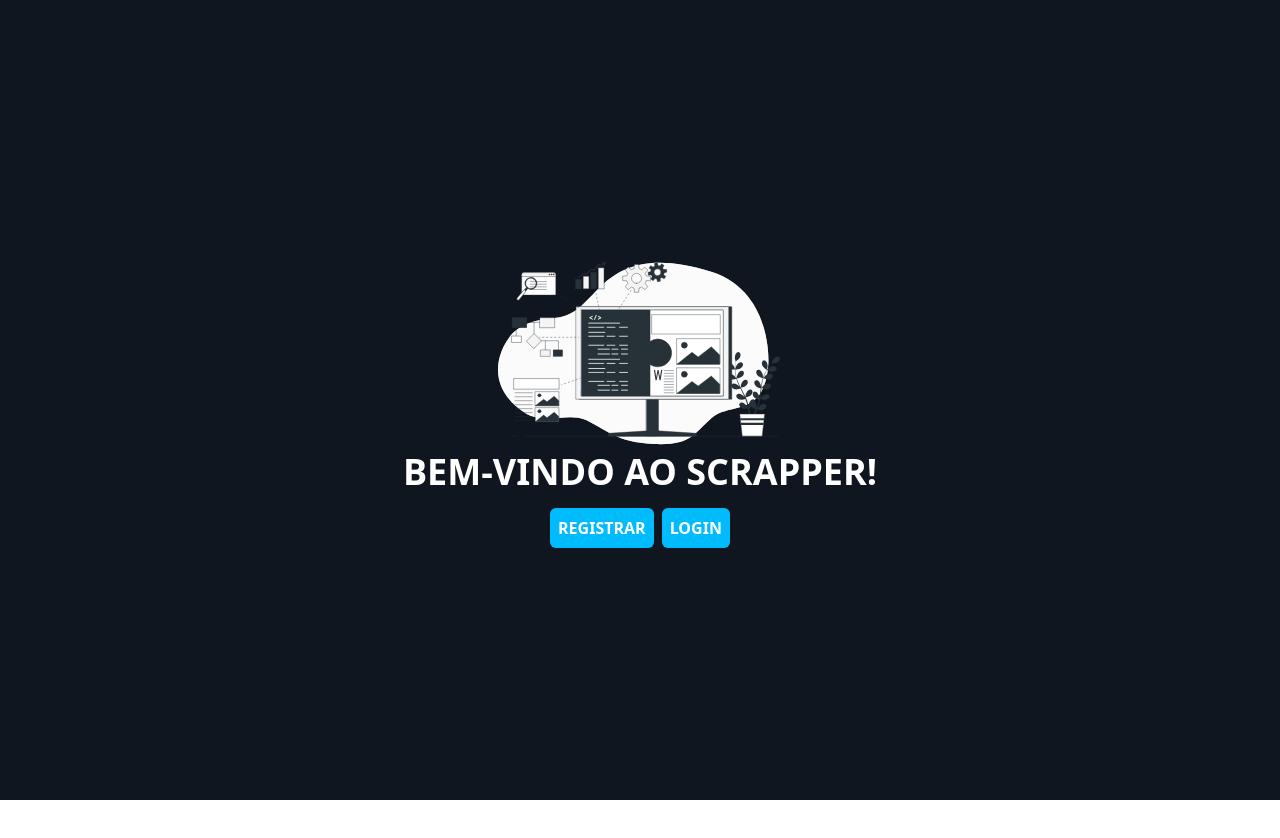
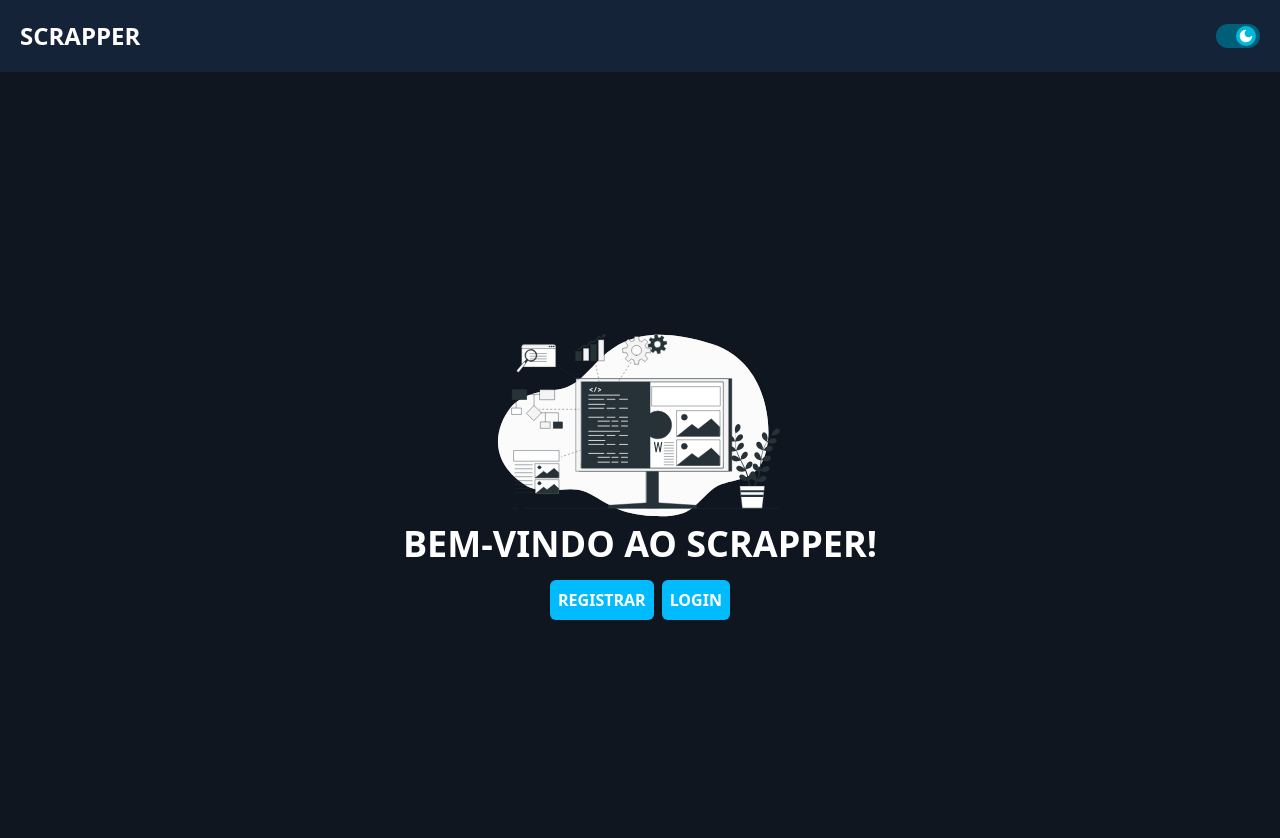
Before and after one commit to jaopredo/best-offers, a Next.js app in the folder frontend/: page /welcome in a window 1280 px wide. Shown: the top 838 px of the page. Before the commit the page ends 800 px from the top, so only its background shows below. Built offline with nearby package versions, Linux system fonts and the light colour scheme.

Commit message:
Criando a página de especificações de um item, porém, vou antes ajustar as respostas do backend para condizerem com o que o backend está esperando

```diff
--- /dev/null
+++ b/frontend/app/items/[id]/page.tsx
@@ -0,0 +1,32 @@
+'use client'
+import { use, useEffect, useState } from 'react'
+
+/* CONTEXTOS */
+import { useThemeContext } from "@/context/theme"
+import { useAPIContext } from "@/context/api"
+
+/* TIPOS */
+import { Item } from "@/types/api/services/item.service"
+
+/* UTILS */
+import { themeSetup } from "@/utils/theme"
+
+export default function Item({ params }: { params: Promise<{id: number}> }) {
+	const { id } = use(params)
+
+	/* State do item */
+	const [ item, setItem ] = useState<Item>()
+
+	/* Contextos */
+    const { theme } = useThemeContext()
+    const { itemService } = useAPIContext()
+
+    /* Pegando o item */
+    useEffect(() => {
+    	itemService.get(id).then(resp=>console.log(resp))
+    }, [])
+
+	return <main className={`relative flex gap-5 flex-col items-stretch justify-center flex-1 p-5 flex-col ${themeSetup('bg-neutral-200', 'bg-[#10161F]', theme)}`}>
+		{id}
+	</main>
+}
--- a/frontend/app/layout.tsx
+++ b/frontend/app/layout.tsx
@@ -1,7 +1,12 @@
 import type { Metadata } from "next";
 import { Geist, Geist_Mono } from "next/font/google";
 import ContextsProvider from "@/context";
+
+/* COMPONENTES */
 import Alerts from "@/components/alerts";
+import Header from '@/components/header';
+
+/* ESTILO */
 import "./globals.css";
 
 const geistSans = Geist({
@@ -30,6 +35,7 @@ export default function RootLayout({
                 className={`${geistSans.variable} ${geistMono.variable} antialiased min-h-screen flex flex-col overflow-x-hidden`}
             >
                 <ContextsProvider>
+                    <Header/>
                     {children}
                     <Alerts/>
                 </ContextsProvider>
--- a/frontend/app/page.tsx
+++ b/frontend/app/page.tsx
@@ -11,7 +11,6 @@ import { useAPIContext } from "@/context/api"
 import { useThemeContext } from "@/context/theme"
 
 /* COMPONENTES */
-import ToggleTheme from "@/components/theme/toggle"
 import ItemCard from "@/components/item"
 import { AiOutlineLoading } from "react-icons/ai"
 import NotFound from '@/components/not-found'
@@ -84,14 +83,7 @@ export default function Home() {
         )}`
     }
 
-    return <>
-            <header className={`p-5 flex items-center justify-between ${themeSetup('bg-neutral-100', 'bg-[#152338]', theme)}`}>
-                <h1 className={`text-2xl font-bold
-                    ${themeSetup('text-[#004E81]', 'text-white', theme)}
-                `}>SCRAPPER</h1>
-                <ToggleTheme/>
-            </header>
-            <main className={`relative flex gap-5 flex-col items-stretch justify-center flex-1 p-5 flex-col ${themeSetup('bg-neutral-200', 'bg-[#10161F]', theme)}`}>
+    return <main className={`relative flex gap-5 flex-col items-stretch justify-center flex-1 p-5 flex-col ${themeSetup('bg-neutral-200', 'bg-[#10161F]', theme)}`}>
             <div className={`
                 flex items-center justify-end
             `}>
@@ -154,5 +146,4 @@ export default function Home() {
                 ]}
             />
         </main>
-    </>
 }
--- /dev/null
+++ b/frontend/components/header/index.tsx
@@ -0,0 +1,22 @@
+'use client'
+
+/* COMPONENTES */
+import ToggleTheme from "../theme/toggle"
+
+/* UTILS */
+import { themeSetup } from "@/utils/theme"
+
+/* CONTEXTOS */
+import { useThemeContext } from "@/context/theme"
+
+
+export default function Header() {
+	const { theme } = useThemeContext()
+
+	return <header className={`p-5 flex items-center justify-between ${themeSetup('bg-neutral-100', 'bg-[#152338]', theme)}`}>
+	    <h1 className={`text-2xl font-bold
+	        ${themeSetup('text-[#004E81]', 'text-white', theme)}
+	    `}>SCRAPPER</h1>
+	    <ToggleTheme/>
+	</header>
+}
--- a/frontend/components/theme/toggle.tsx
+++ b/frontend/components/theme/toggle.tsx
@@ -1,3 +1,4 @@
+'use client'
 import { useEffect, useState } from "react"
 import { useThemeContext } from "@/context/theme"
 import { motion } from 'motion/react'
```
Lines whose indentation alone changed are shown as unchanged.
